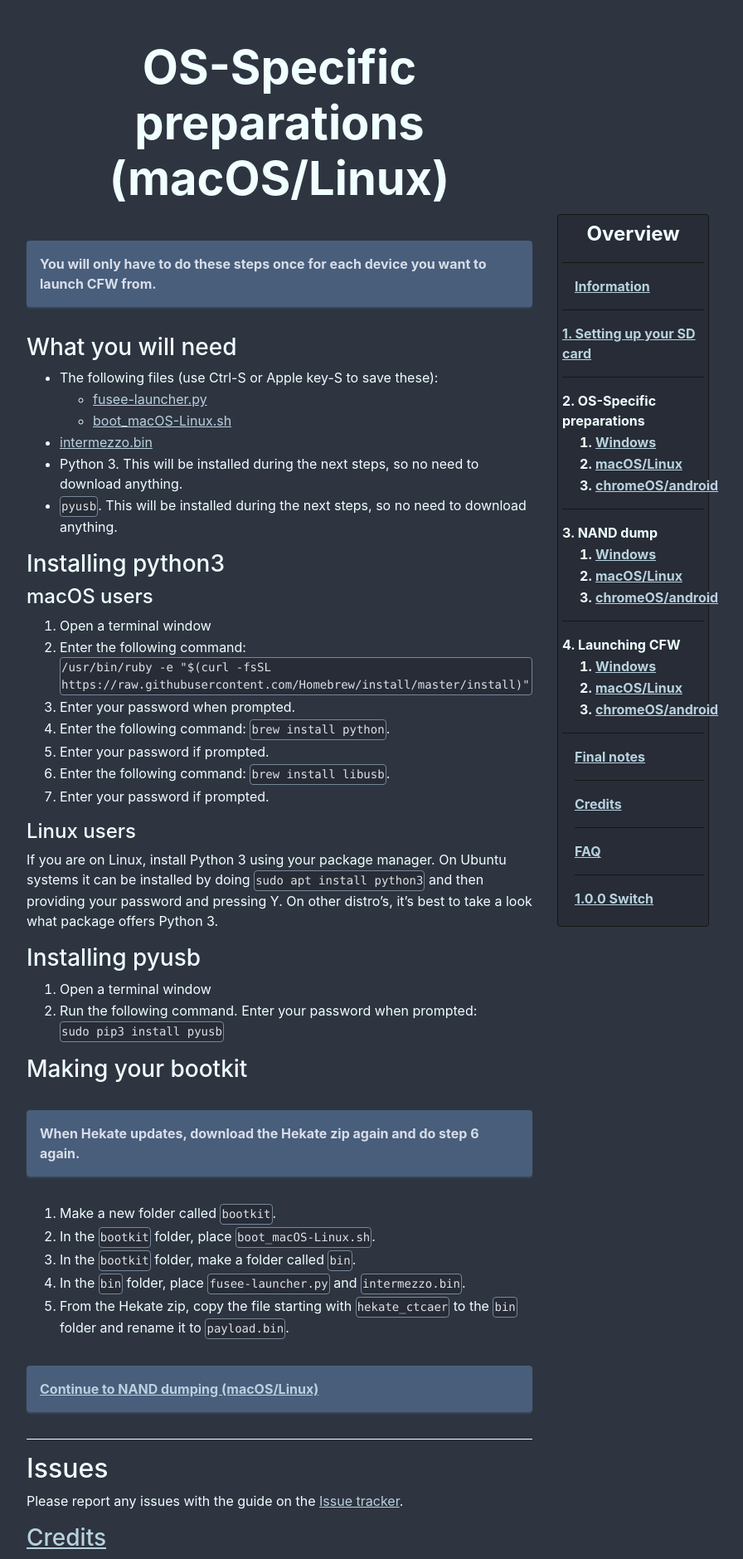
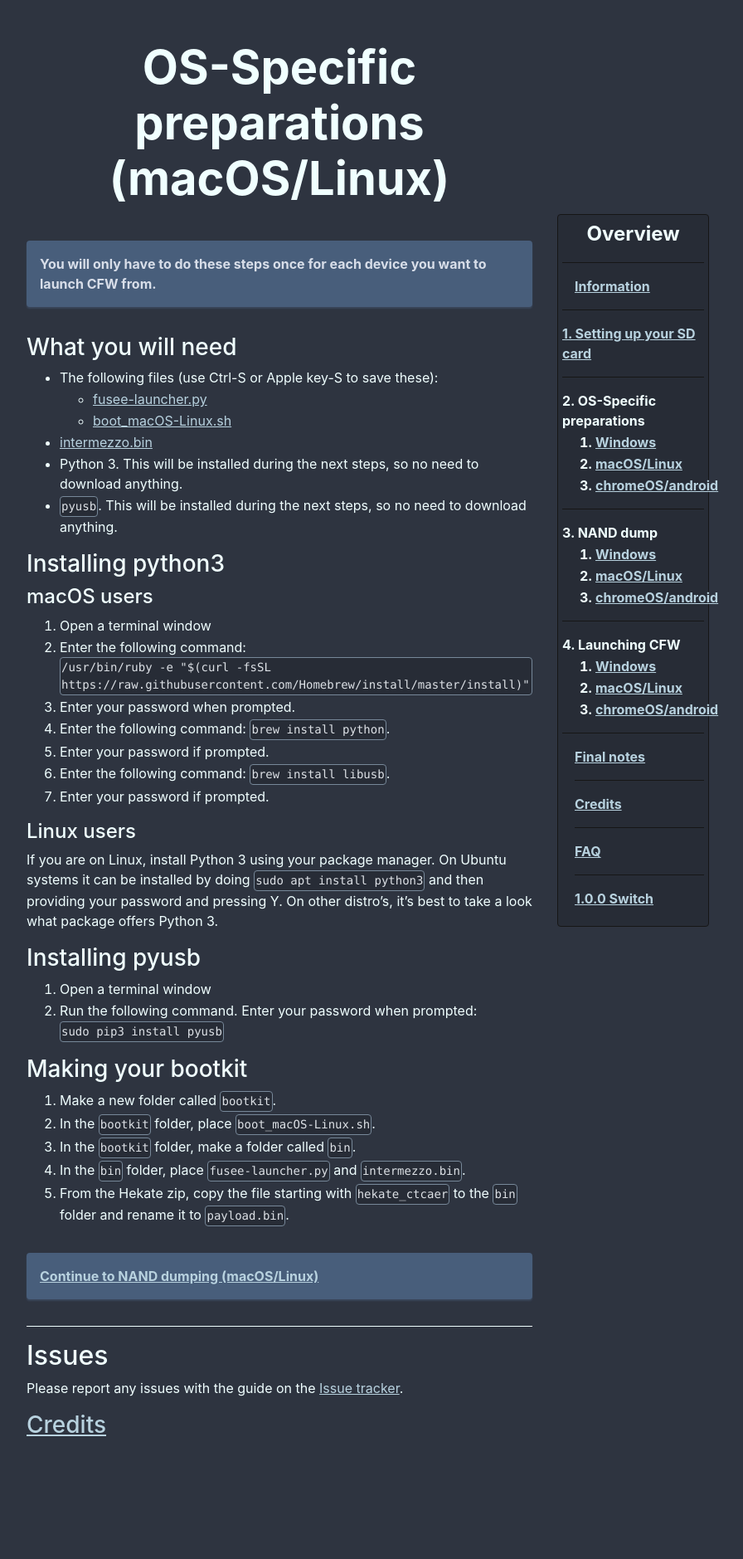
Before and after one commit to noirscape/SwitchGuideOLD, a Jekyll site: the page built from os-specific-preparations/linux.md, in a window 1280 px wide. Shown: the whole page at 83% size, without its empty margins (303-1199 px from the left). Built offline with Jekyll 4.4.1, drawn with Linux system fonts in a browser that asks for light colours; after the commit the page ends 1743 px from its top, so only the background shows below that.

Commit message:
Close #13 -> Removing old infobox

```diff
--- a/os-specific-preparations/linux.md
+++ b/os-specific-preparations/linux.md
@@ -38,9 +38,6 @@
 
 ### Making your bootkit
 
-When Hekate updates, download the Hekate zip again and do step 6 again.
-{: .info-box}
-
 1. Make a new folder called `bootkit`.
 2. In the `bootkit` folder, place `boot_macOS-Linux.sh`.
 3. In the `bootkit` folder, make a folder called `bin`.
```
Also changed, not shown: os-specific-preparations/windows.md (+0 -3 lines).
